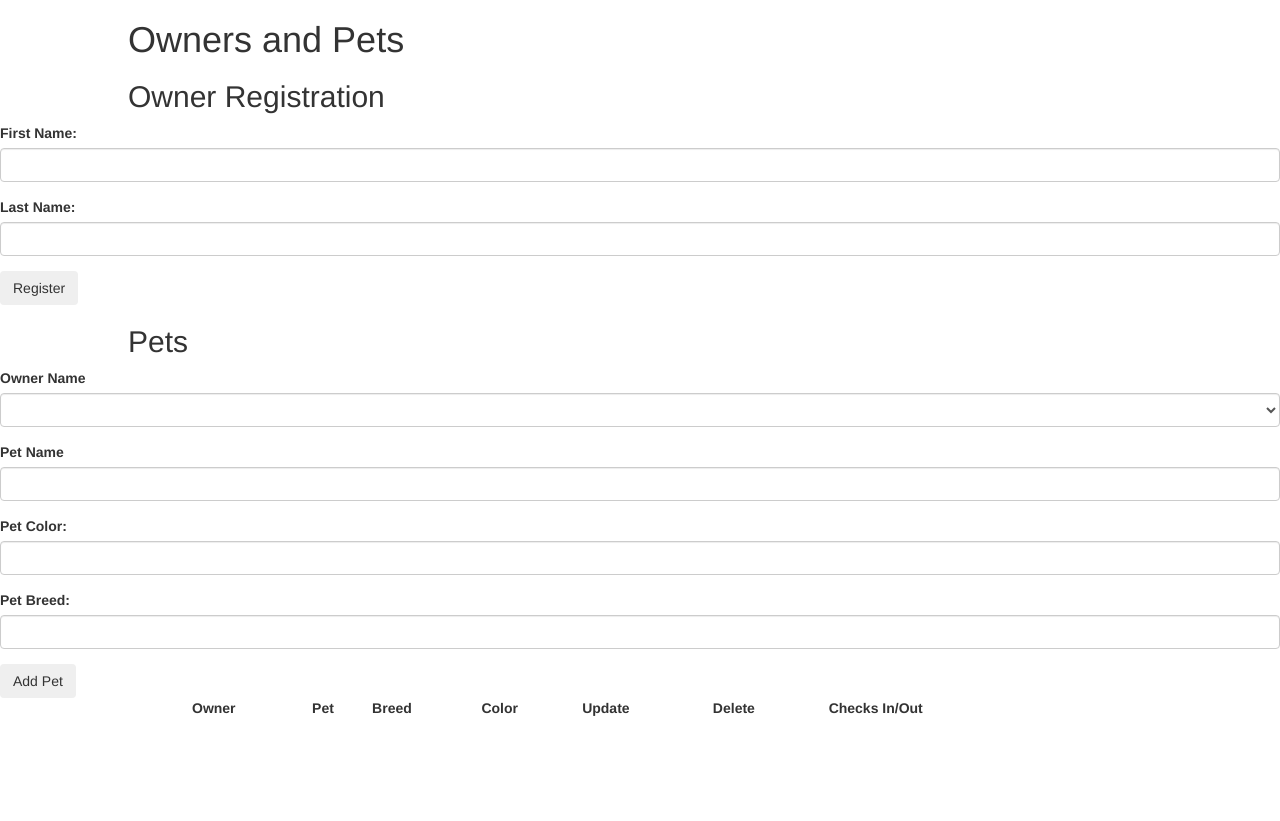
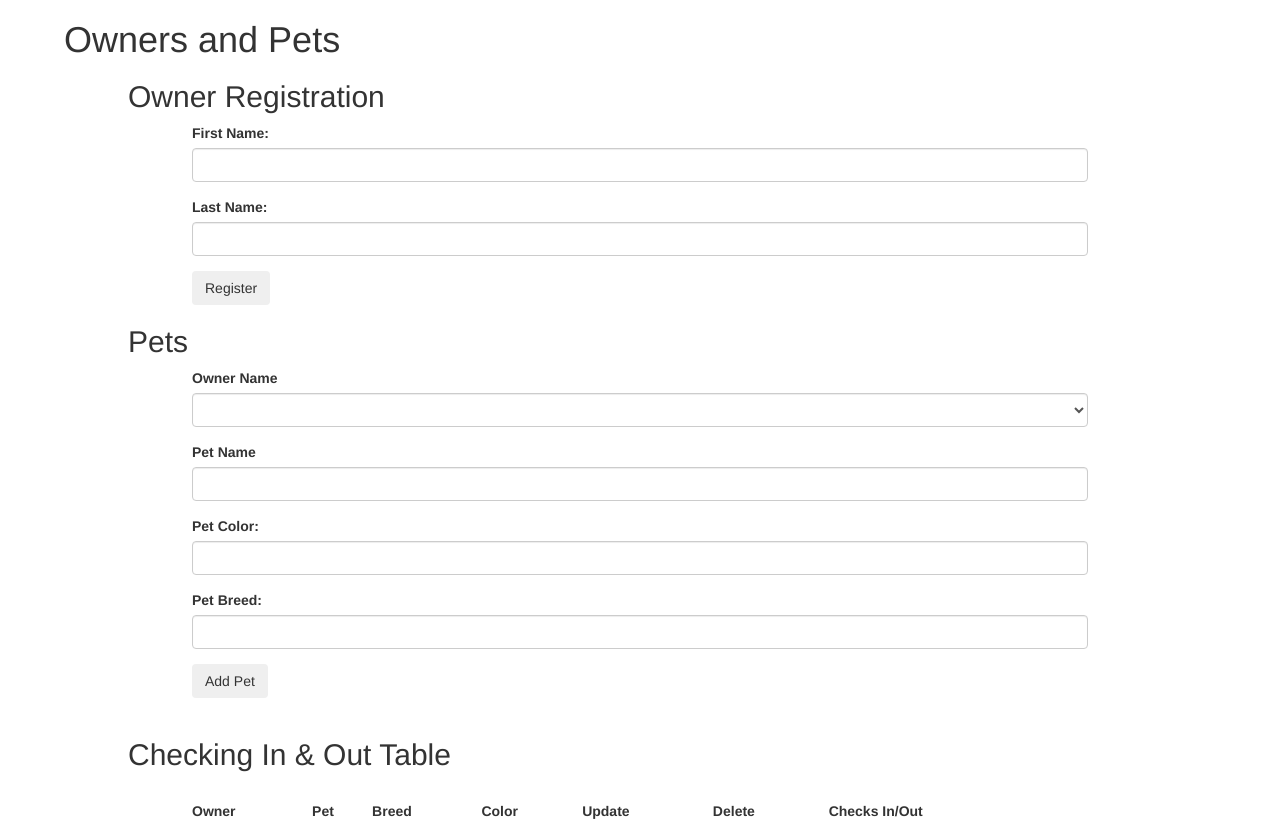
Before and after one commit to Bob-Hinkley/Pets-Hotel, a website: page public/views/index.html in a window 1280 px wide. Before the commit the page ends 800 px from the top, so only its background shows below. Drawn offline with Linux system fonts and the light colour scheme; files that its build step writes are made by us from their sources; no server answers.

Commit message:
Added Readme.md

```diff
--- a/public/styles/styles.css
+++ b/public/styles/styles.css
@@ -4,17 +4,22 @@ table {
     margin-right:15%;
   }
 
-/*form {
+form {
   width:70%;
   margin-left:15%;
   margin-right:15%;
 
-}*/
+}
 /*td, th {
   width: 150px;
 }*/
 
-h1, h2 {
+h1 {
+  width: 90%;
+  margin-left:5%;
+  margin-right:5%;
+}
+h2 {
   width:80%;
   margin-left:10%;
   margin-right:10%;
--- a/public/views/index.html
+++ b/public/views/index.html
@@ -52,7 +52,10 @@
     </div>
     <button id="pet_submit" class="btn">Add Pet</button>
   </form>
+<br />
 
+  <h2>Checking In & Out Table</h2>
+  <br />
     <table id="pet_table">
       <thead>
         <tr>
```
Also changed, not shown: README.md (added).
